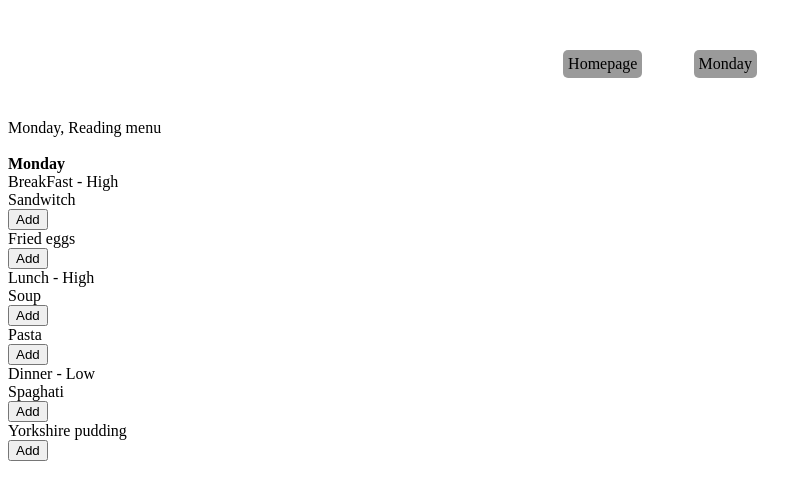
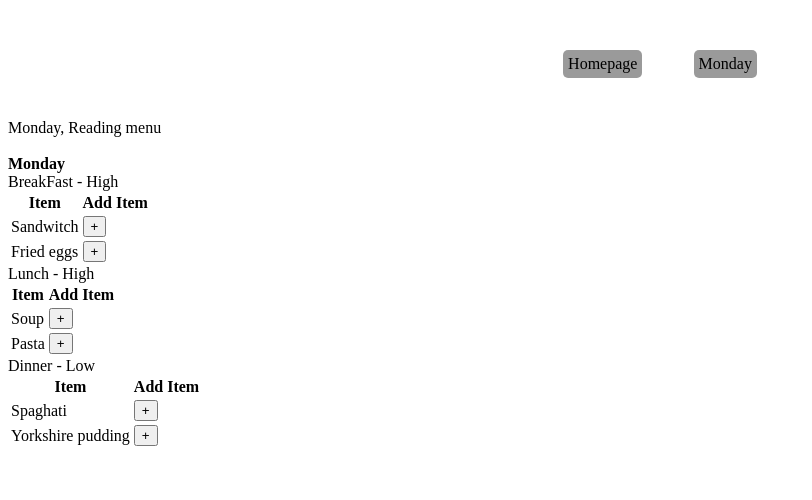
Before and after one commit to SudhaRaniD/MyMealPlan, a React (Create React App) app: page /Monday in a window 1280 px wide. Shown: the top 500 px of the page, without its empty margins (0-812 px from the left). Built offline with nearby package versions, Linux system fonts and the light colour scheme.

Commit message:
Monday.jsx

```diff
--- a/src/Components/Monday.jsx
+++ b/src/Components/Monday.jsx
@@ -36,19 +36,20 @@ function Monday() {
                     return(
                       <div key ={mealtype.mealid}>
                         {mealtype.name} - {mealtype.calorie}
+                        <table>
+                          <th>Item</th>
+                          <th>Add Item</th>
                         {
                           mealtype.menuitems.map(mealitem =>{
                             return(
-                              <div key ={mealitem.id}>
-                                {mealitem.food}
-                                <div>
-                                  <button id={mealitem.id} key ={mealitem.id}>Add</button>
-                                </div>
-                              </div>
-
+                                <tr>
+                                  <td>{mealitem.food}</td>
+                                  <td><button id="addItem">+</button></td>
+                                </tr>
                             )
                           })
                         }
+                        </table>
                       </div>
                     )
                   })
```
